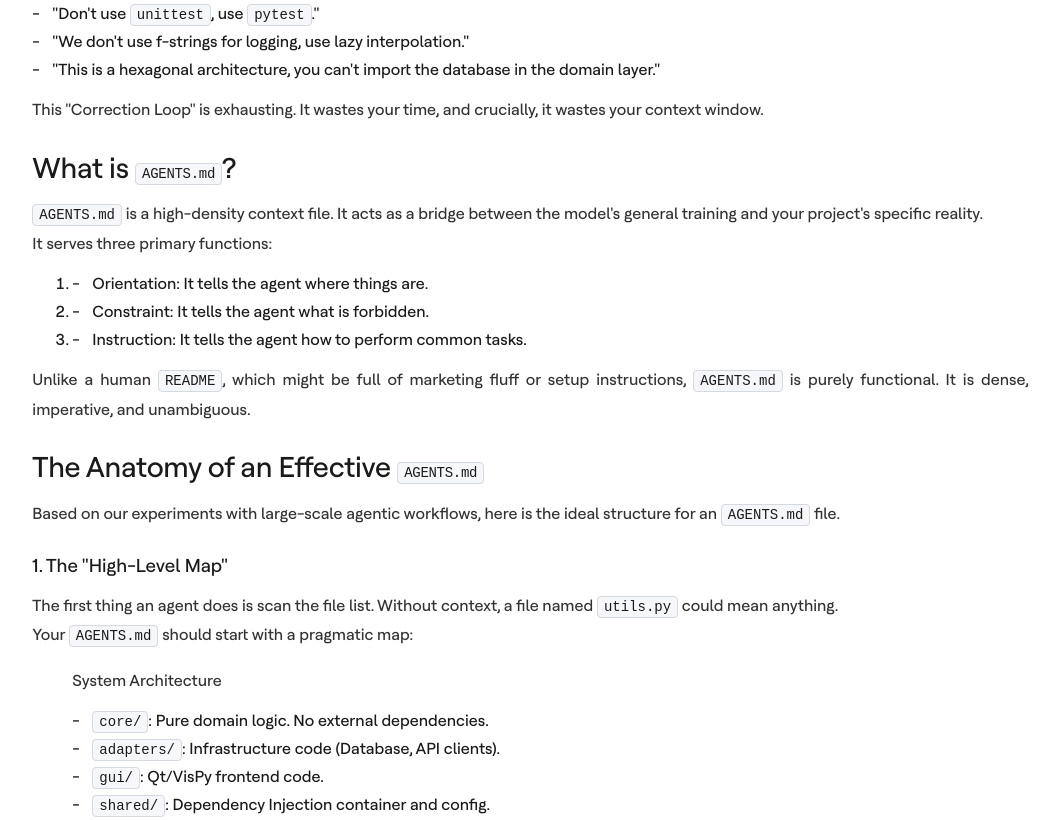
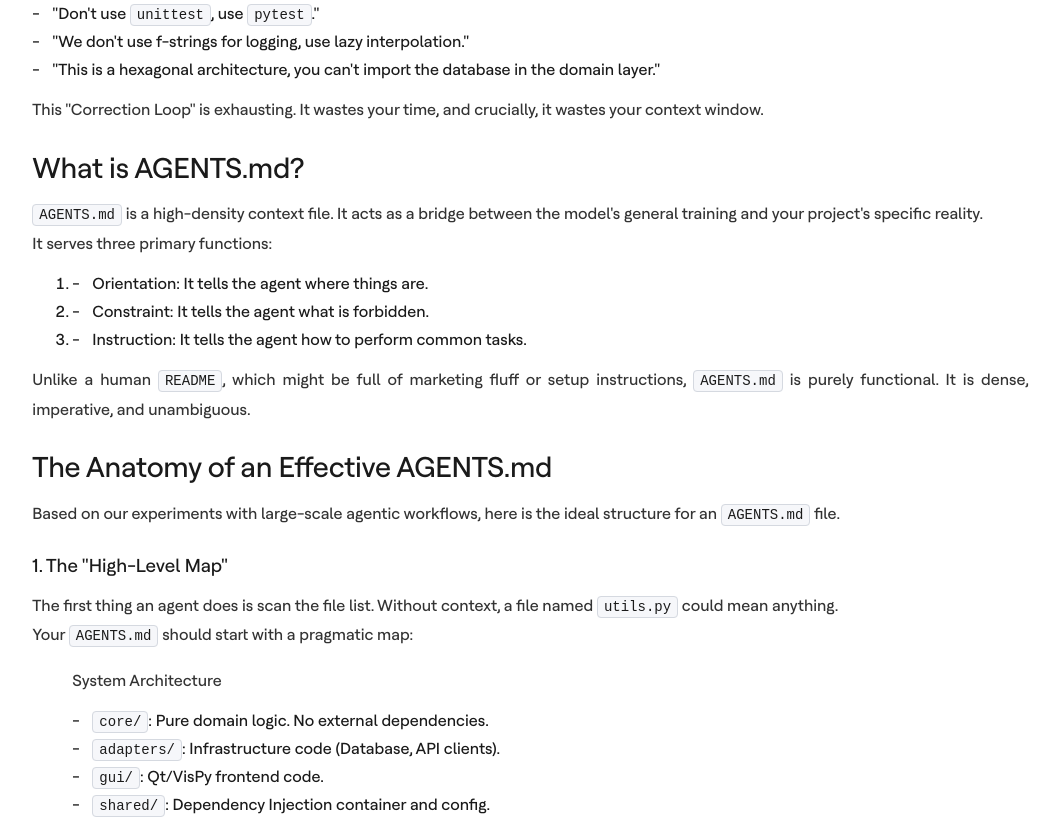
Before and after one commit to Taitranz/blog, a website: page posts/the-missing-manual-for-ai-why-every-project-needs-an-agentsmd/index.html in a window 1280 px wide. Shown: the part 1448-2268 px from the top of the page, without its empty margins (211-1271 px from the left). Drawn offline with Linux system fonts and the light colour scheme; a web font is replaced by a local one.

Commit message:
Fix heading formatting in 'The Missing Manual for AI: Why Every Project Needs an AGENTS.md' post for improved readability and consistency.

```diff
--- a/posts/the-missing-manual-for-ai-why-every-project-needs-an-agentsmd/index.html
+++ b/posts/the-missing-manual-for-ai-why-every-project-needs-an-agentsmd/index.html
@@ -134,7 +134,7 @@
                                 ><li>"We don't use f-strings for logging, use lazy interpolation."</li
                                 ><li>"This is a hexagonal architecture, you can't import the database in the domain layer."</li></ul
                             ><p>This "Correction Loop" is exhausting. It wastes your time, and crucially, it wastes your context window.</p
-                            ><h2 id="what-is-agentsmd">What is <code>AGENTS.md</code>?</h2
+                            ><h2 id="what-is-agentsmd">What is AGENTS.md?</h2
                             ><p
                                 ><code>AGENTS.md</code> is a high-density context file. It acts as a bridge between the model's general training and your
                                 project's specific reality.</p
@@ -146,7 +146,7 @@
                             ><p
                                 >Unlike a human <code>README</code>, which might be full of marketing fluff or setup instructions, <code>AGENTS.md</code> is
                                 purely functional. It is dense, imperative, and unambiguous.</p
-                            ><h2 id="the-anatomy-of-an-effective-agentsmd">The Anatomy of an Effective <code>AGENTS.md</code></h2
+                            ><h2 id="the-anatomy-of-an-effective-agentsmd">The Anatomy of an Effective AGENTS.md</h2
                             ><p>Based on our experiments with large-scale agentic workflows, here is the ideal structure for an <code>AGENTS.md</code> file.</p
                             ><h3 id="1-the-quothigh-level-mapquot">1. The "High-Level Map"</h3
                             ><p>The first thing an agent does is scan the file list. Without context, a file named <code>utils.py</code> could mean anything.</p
@@ -249,7 +249,7 @@
                                 <strong>Repository Engineering</strong>: structuring your code and documentation so that it is "machine-readable" by default.</p
                             ><p><code>AGENTS.md</code> is the flagship of this movement.</p
                             ><p>It acknowledges that your code is going to be read by machines more often than by humans. It optimises for that reality.</p
-                            ><h3 id="how-to-write-your-own-agentsmd">How to Write Your Own <code>AGENTS.md</code></h3
+                            ><h3 id="how-to-write-your-own-agentsmd">How to Write Your Own AGENTS.md</h3
                             ><p>Do not overthink it. You do not need perfect prose. Agents prefer bullet points.</p
                             ><ol
                                 ><li><strong>Start Small:</strong> Create the file. List your stack. List your top 3 "Do Not Do This" rules.</li
```
